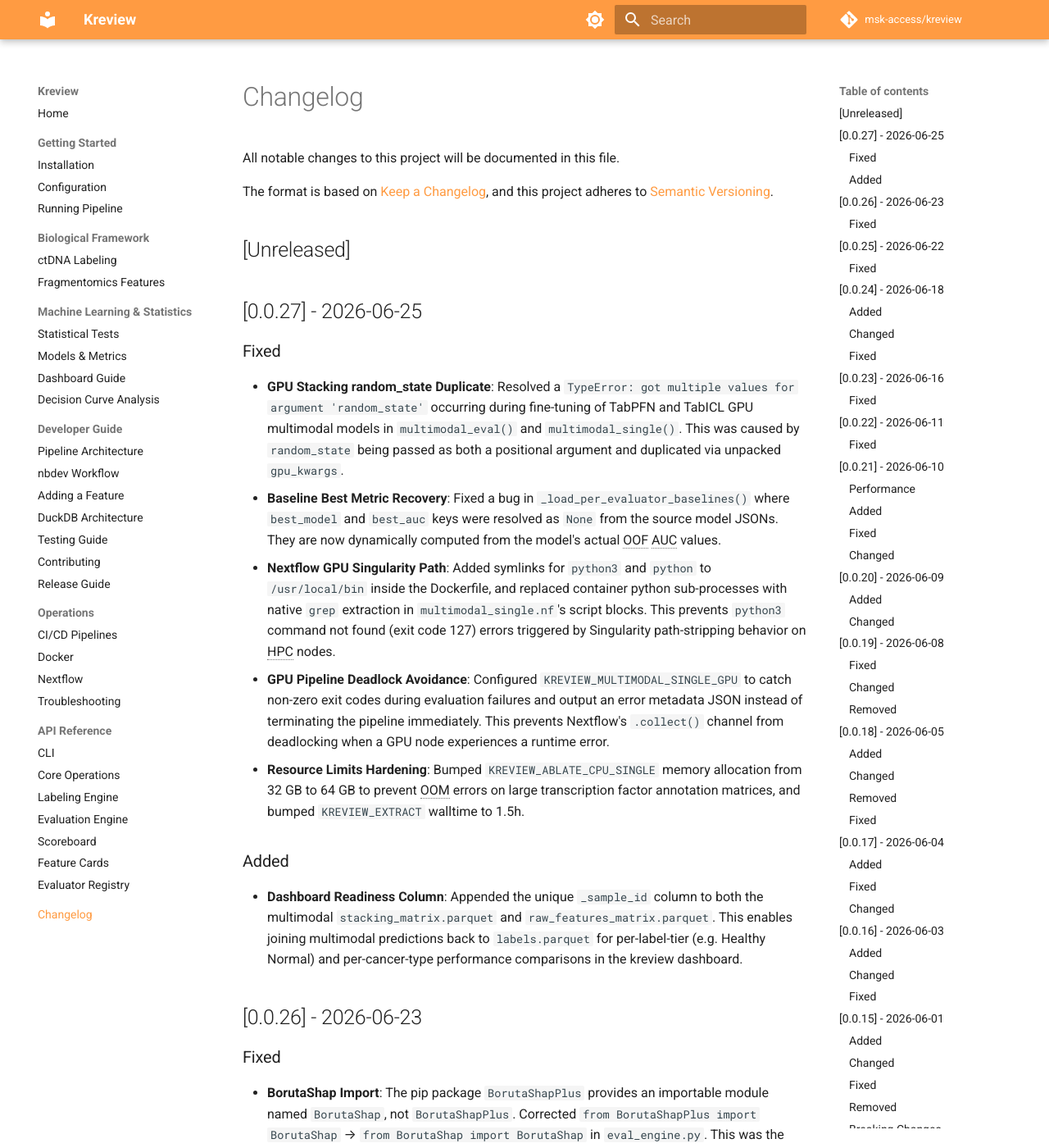
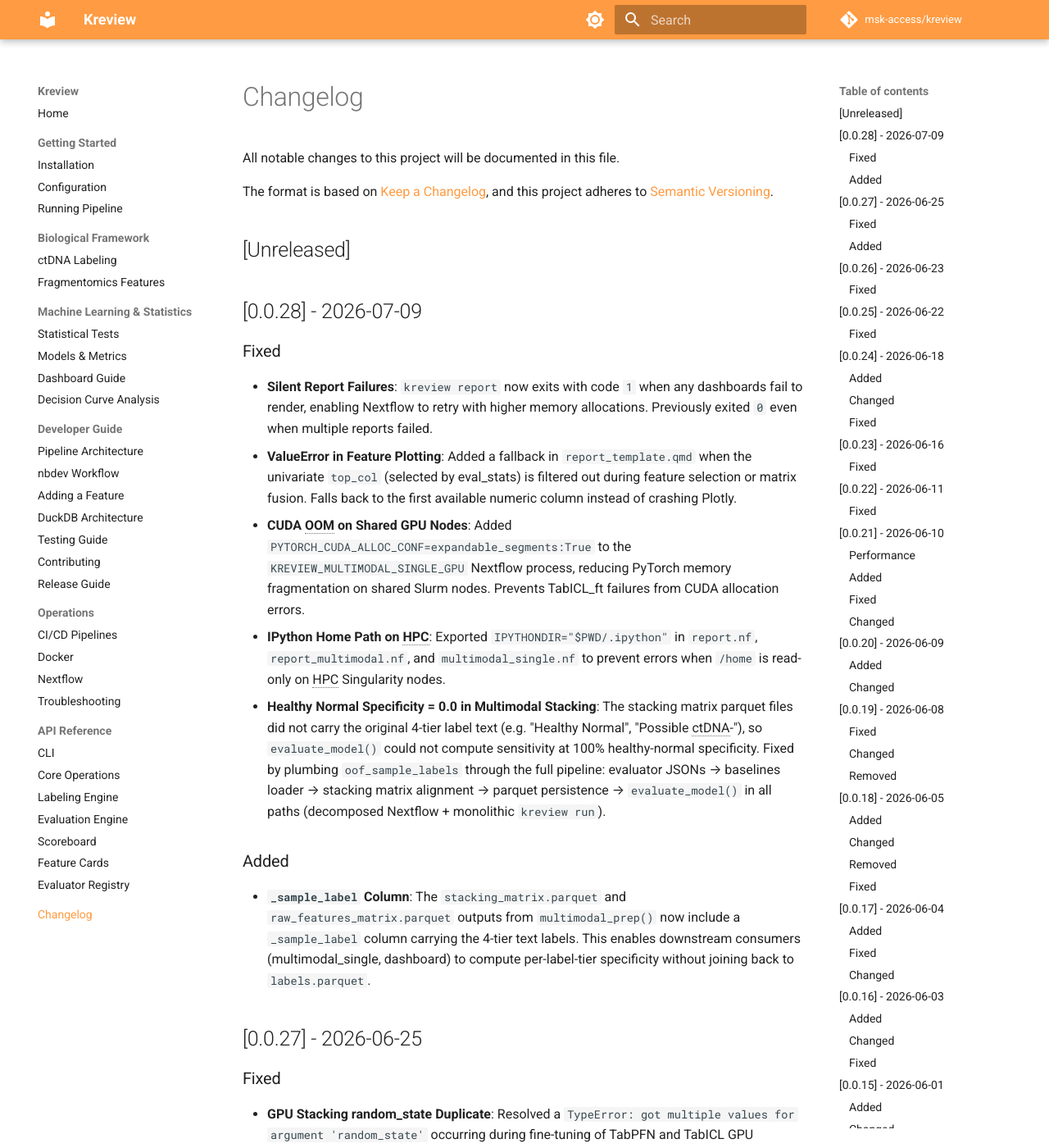
Before and after one commit to msk-access/kreview, an MkDocs documentation site: the page built from docs/changelog.md, in a window 1280 px wide and 1400 px high. Shown: the whole window at 82% size. Built offline with MkDocs 1.6.1 and Material for MkDocs 9.7.7, drawn with Linux system fonts in a browser that asks for light colours; comment, search, counter and statistics services are not loaded; the version menu is left out.

Commit message:
release: v0.0.28

```diff
--- a/docs/changelog.md
+++ b/docs/changelog.md
@@ -6,6 +6,18 @@ The format is based on [Keep a Changelog](https://keepachangelog.com/en/1.0.0/),
 and this project adheres to [Semantic Versioning](https://semver.org/spec/v2.0.0.html).
 
 ## [Unreleased]
+
+## [0.0.28] - 2026-07-09
+
+### Fixed
+- **Silent Report Failures**: `kreview report` now exits with code `1` when any dashboards fail to render, enabling Nextflow to retry with higher memory allocations. Previously exited `0` even when multiple reports failed.
+- **ValueError in Feature Plotting**: Added a fallback in `report_template.qmd` when the univariate `top_col` (selected by eval_stats) is filtered out during feature selection or matrix fusion. Falls back to the first available numeric column instead of crashing Plotly.
+- **CUDA OOM on Shared GPU Nodes**: Added `PYTORCH_CUDA_ALLOC_CONF=expandable_segments:True` to the `KREVIEW_MULTIMODAL_SINGLE_GPU` Nextflow process, reducing PyTorch memory fragmentation on shared Slurm nodes. Prevents TabICL_ft failures from CUDA allocation errors.
+- **IPython Home Path on HPC**: Exported `IPYTHONDIR="$PWD/.ipython"` in `report.nf`, `report_multimodal.nf`, and `multimodal_single.nf` to prevent errors when `/home` is read-only on HPC Singularity nodes.
+- **Healthy Normal Specificity = 0.0 in Multimodal Stacking**: The stacking matrix parquet files did not carry the original 4-tier label text (e.g. "Healthy Normal", "Possible ctDNA-"), so `evaluate_model()` could not compute sensitivity at 100% healthy-normal specificity. Fixed by plumbing `oof_sample_labels` through the full pipeline: evaluator JSONs → baselines loader → stacking matrix alignment → parquet persistence → `evaluate_model()` in all paths (decomposed Nextflow + monolithic `kreview run`).
+
+### Added
+- **`_sample_label` Column**: The `stacking_matrix.parquet` and `raw_features_matrix.parquet` outputs from `multimodal_prep()` now include a `_sample_label` column carrying the 4-tier text labels. This enables downstream consumers (multimodal_single, dashboard) to compute per-label-tier specificity without joining back to `labels.parquet`.
 
 ## [0.0.27] - 2026-06-25
 
--- a/kreview/__init__.py
+++ b/kreview/__init__.py
@@ -1 +1 @@
-__version__ = "0.0.27"
+__version__ = "0.0.28"
```
Also changed, not shown: CHANGELOG.md (+12 -0 lines), 2 other files.
